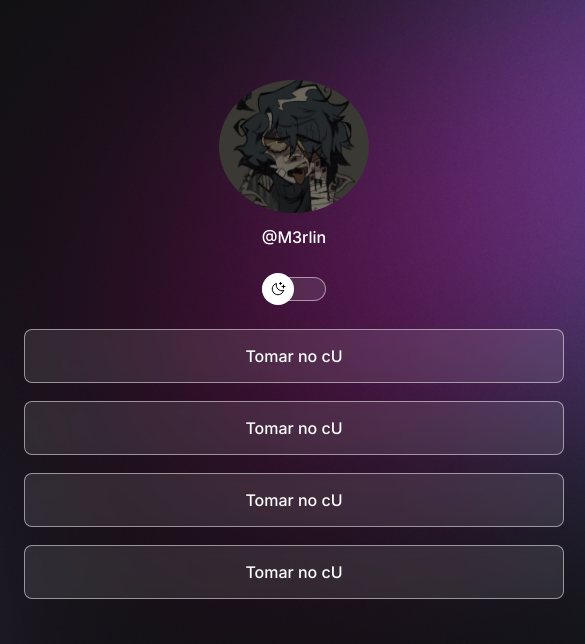
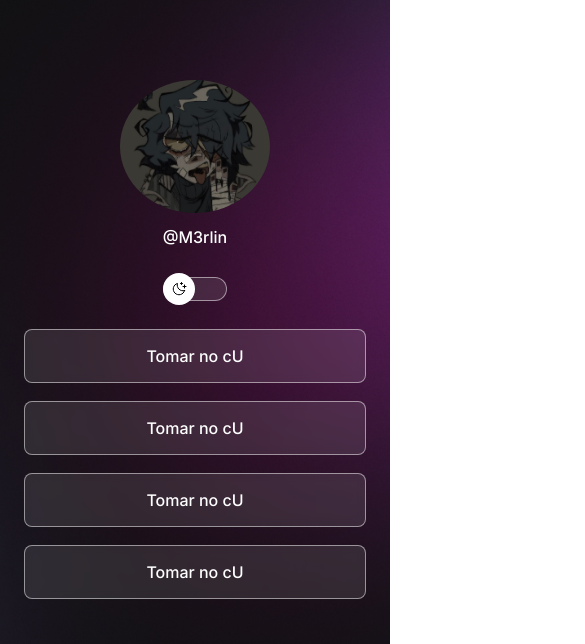
Before and after one commit to joaoaureluk/Portifolio, a plain HTML site: page certificado/index.html in a window 390 px wide. Shown: the top 644 px of the page, 585 px wide, since content can reach past the window. Drawn offline with nearby package versions, Linux system fonts and the light colour scheme.

Commit message:
Melhorando Acessibilidade para mobile

```diff
--- a/certificado/style.css
+++ b/certificado/style.css
@@ -38,8 +38,8 @@ body * {
 }
 #container {
 
-
-    width: 588px;
+    max-width: 588px;
+    width: 100%;
     padding: 0 24px;
     margin: 56px auto 0px;
 
```
